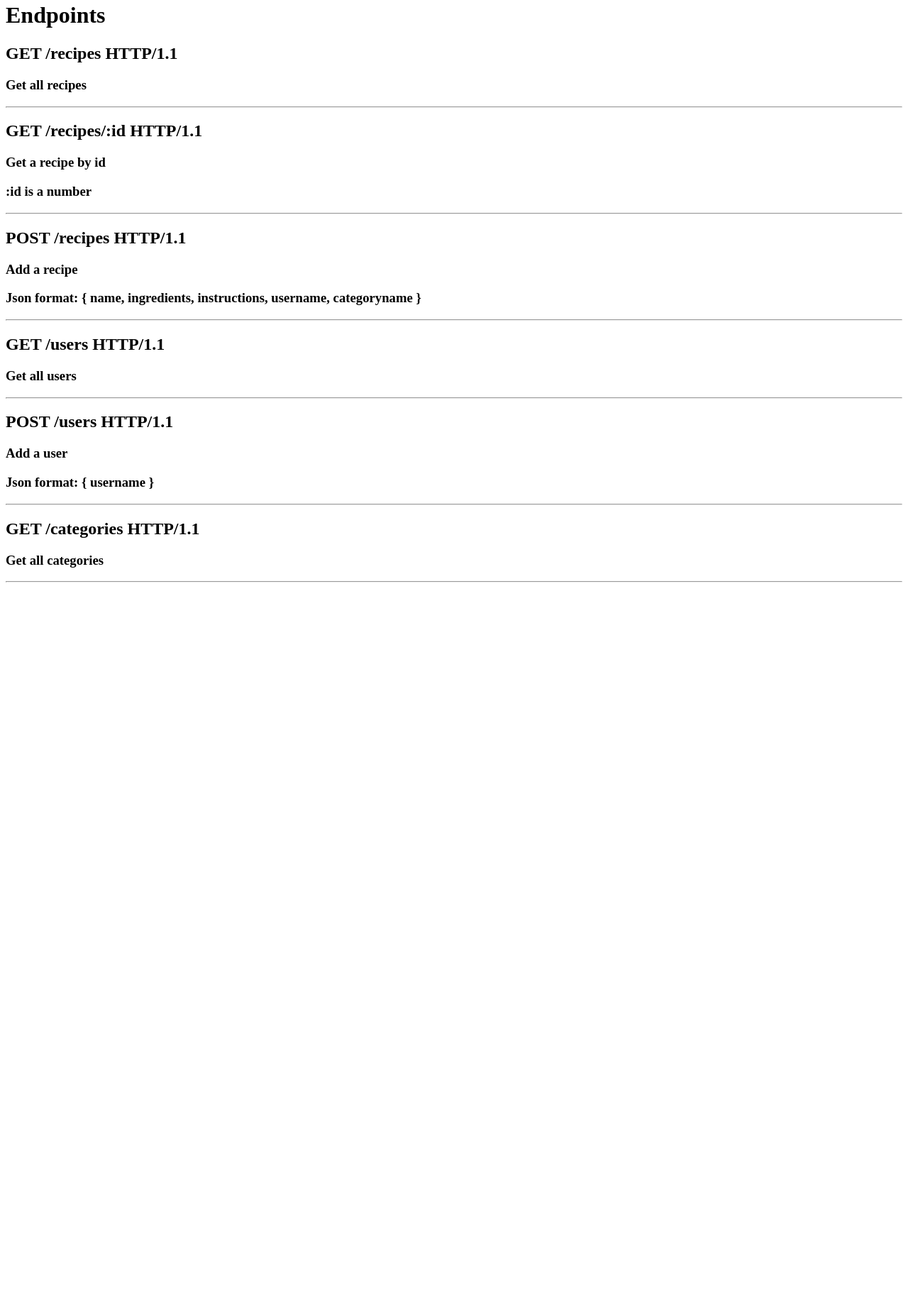
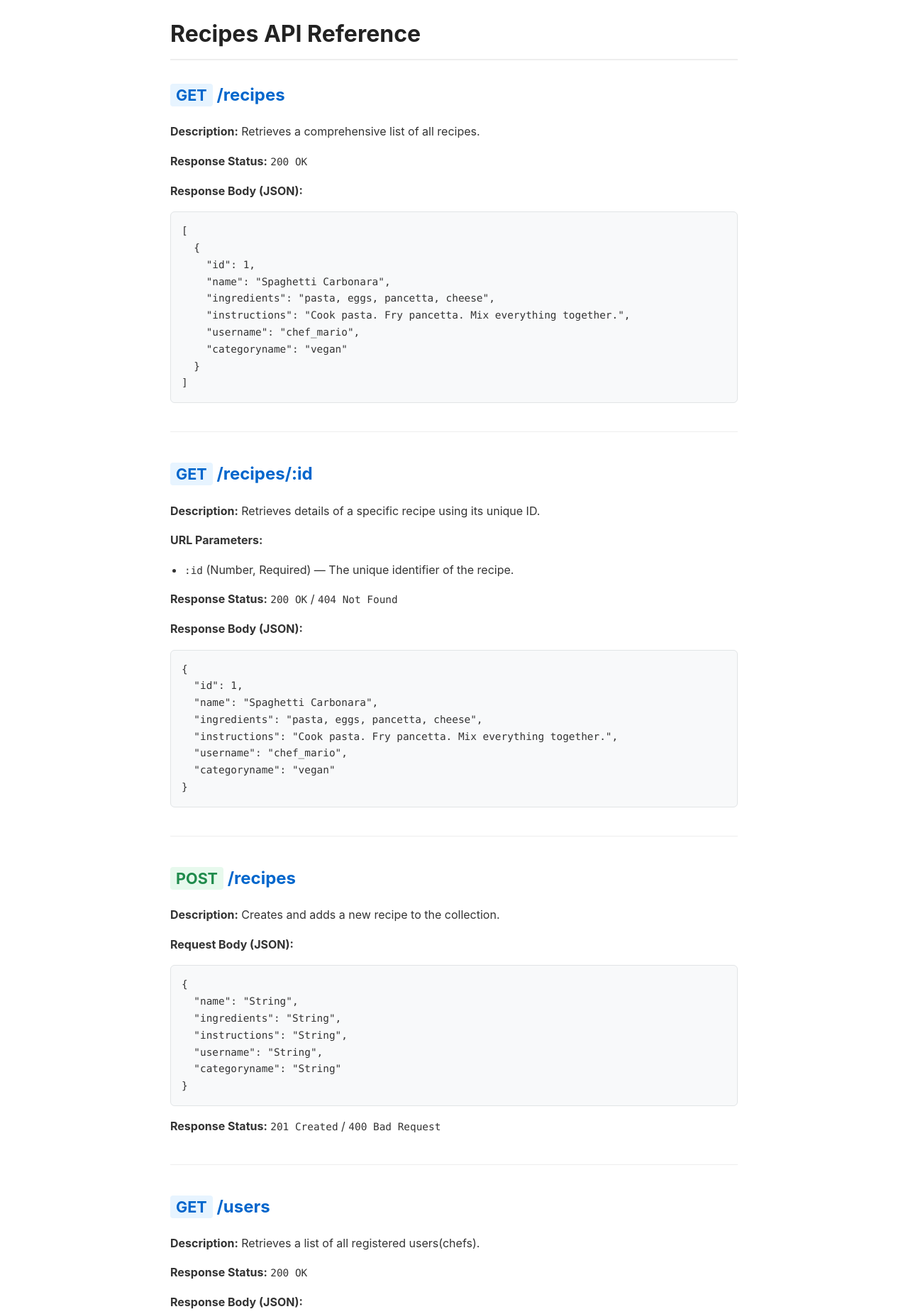
Before and after one commit to miors/recipe-backend, a website: page index.html in a window 1280 px wide. Shown: the part 18-1870 px from the top of the page at 71% size. Before the commit the page ends 847 px from the top, so only its background shows below. Drawn offline with Linux system fonts and the light colour scheme.

Commit message:
updated API doc and styling

```diff
--- a/index.html
+++ b/index.html
@@ -3,37 +3,191 @@
   <head>
     <meta charset="UTF-8" />
     <meta name="viewport" content="width=device-width, initial-scale=1.0" />
-    <title>Recipes endpoints</title>
+    <title>Recipes API Endpoints</title>
+    <style>
+      body {
+        font-family:
+          -apple-system, BlinkMacSystemFont, "Segoe UI", Roboto, Helvetica,
+          Arial, sans-serif;
+        line-height: 1.6;
+        max-width: 800px;
+        margin: 40px auto;
+        padding: 0 20px;
+        color: #333;
+      }
+      h1 {
+        border-bottom: 2px solid #eee;
+        padding-bottom: 10px;
+        color: #222;
+      }
+      h2 {
+        margin-top: 30px;
+        color: #0066cc;
+      }
+      .method {
+        background: #e7f4ff;
+        color: #0066cc;
+        padding: 3px 8px;
+        border-radius: 4px;
+        font-size: 0.9em;
+        font-weight: bold;
+      }
+      .method.post {
+        background: #e7f9ed;
+        color: #1f8b4c;
+      }
+      pre {
+        background: #f8f9fa;
+        border: 1px solid #e1e4e6;
+        padding: 15px;
+        border-radius: 6px;
+        overflow-x: auto;
+      }
+      code {
+        font-family:
+          "SFMono-Regular", Consolas, "Liberation Mono", Menlo, monospace;
+        font-size: 0.9em;
+      }
+      ul {
+        padding-left: 20px;
+      }
+      hr {
+        border: 0;
+        height: 1px;
+        background: #eee;
+        margin: 40px 0;
+      }
+    </style>
   </head>
   <body>
-    <h1>Endpoints</h1>
-    <h2>GET /recipes HTTP/1.1</h2>
-    <h3>Get all recipes</h3>
+    <h1>Recipes API Reference</h1>
+
+    <!-- GET /recipes -->
+    <h2><span class="method">GET</span> /recipes</h2>
+    <p>
+      <strong>Description:</strong> Retrieves a comprehensive list of all
+      recipes.
+    </p>
+    <p><strong>Response Status:</strong> <code>200 OK</code></p>
+    <p><strong>Response Body (JSON):</strong></p>
+    <pre><code>[
+  {
+    "id": 1,
+    "name": "Spaghetti Carbonara",
+    "ingredients": "pasta, eggs, pancetta, cheese",
+    "instructions": "Cook pasta. Fry pancetta. Mix everything together.",
+    "username": "chef_mario",
+    "categoryname": "vegan"
+  }
+]</code></pre>
+
     <hr />
 
-    <h2>GET /recipes/:id HTTP/1.1</h2>
-    <h3>Get a recipe by id</h3>
-    <h3>:id is a number</h3>
+    <!-- GET /recipes/:id -->
+    <h2><span class="method">GET</span> /recipes/:id</h2>
+    <p>
+      <strong>Description:</strong> Retrieves details of a specific recipe using
+      its unique ID.
+    </p>
+    <p><strong>URL Parameters:</strong></p>
+    <ul>
+      <li>
+        <code>:id</code> (Number, Required) — The unique identifier of the
+        recipe.
+      </li>
+    </ul>
+    <p>
+      <strong>Response Status:</strong> <code>200 OK</code> /
+      <code>404 Not Found</code>
+    </p>
+    <p><strong>Response Body (JSON):</strong></p>
+    <pre><code>{
+  "id": 1,
+  "name": "Spaghetti Carbonara",
+  "ingredients": "pasta, eggs, pancetta, cheese",
+  "instructions": "Cook pasta. Fry pancetta. Mix everything together.",
+  "username": "chef_mario",
+  "categoryname": "vegan"
+}</code></pre>
+
     <hr />
 
-    <h2>POST /recipes HTTP/1.1</h2>
-    <h3>Add a recipe</h3>
-    <h3>
-      Json format: { name, ingredients, instructions, username, categoryname }
-    </h3>
+    <!-- POST /recipes -->
+    <h2><span class="method post">POST</span> /recipes</h2>
+    <p>
+      <strong>Description:</strong> Creates and adds a new recipe to the
+      collection.
+    </p>
+    <p><strong>Request Body (JSON):</strong></p>
+    <pre><code>{
+  "name": "String",
+  "ingredients": "String",
+  "instructions": "String",
+  "username": "String",
+  "categoryname": "String"
+}</code></pre>
+    <p>
+      <strong>Response Status:</strong> <code>201 Created</code> /
+      <code>400 Bad Request</code>
+    </p>
+
     <hr />
 
-    <h2>GET /users HTTP/1.1</h2>
-    <h3>Get all users</h3>
+    <!-- GET /users -->
+    <h2><span class="method">GET</span> /users</h2>
+    <p>
+      <strong>Description:</strong> Retrieves a list of all registered
+      users(chefs).
+    </p>
+    <p><strong>Response Status:</strong> <code>200 OK</code></p>
+    <p><strong>Response Body (JSON):</strong></p>
+    <pre><code>[
+  {
+    "id":1,
+    "username": "chef_mario",
+    "email": "chef_mario@gmail.com"
+  },
+  {
+    "id":2,
+    "username": "chef_mior",
+    "email": "chef_mior@gmail.com"
+  }
+]</code></pre>
+
     <hr />
 
-    <h2>POST /users HTTP/1.1</h2>
-    <h3>Add a user</h3>
-    <h3>Json format: { username }</h3>
+    <!-- POST /users -->
+    <h2><span class="method post">POST</span> /users</h2>
+    <p><strong>Description:</strong> Registers a new user(chef) account.</p>
+    <p><strong>Request Body (JSON):</strong></p>
+    <pre><code>{
+  "username": "String",
+  "email": "String"
+}</code></pre>
+    <p>
+      <strong>Response Status:</strong> <code>201 Created</code> /
+      <code>400 Bad Request</code>
+    </p>
+
     <hr />
 
-    <h2>GET /categories HTTP/1.1</h2>
-    <h3>Get all categories</h3>
-    <hr />
+    <!-- GET /categories -->
+    <h2><span class="method">GET</span> /categories</h2>
+    <p>
+      <strong>Description:</strong> Retrieves a list of all recipe categories
+      available.
+    </p>
+    <p><strong>Response Status:</strong> <code>200 OK</code></p>
+    <p><strong>Response Body (JSON):</strong></p>
+    <pre><code>[
+  {
+    "id": "1",
+    "categoryname": "vegan"
+  },
+  {
+    "id": "2",
+    "categoryname": "vegetarian"
+  }
+]</code></pre>
   </body>
 </html>
```
Also changed, not shown: index.js (+9 -3 lines).
